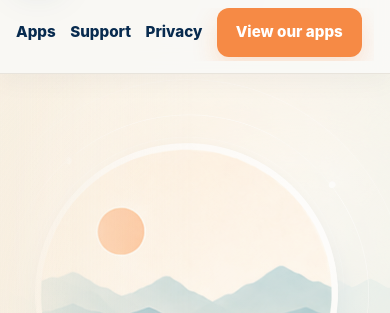
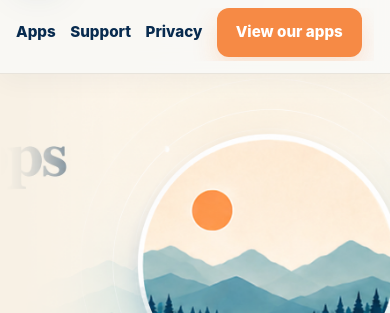
Before and after one commit to velocats/quiettoolsapps.com, an Astro site: page / in a window 390 px wide. Shown: the part 72-385 px from the top of the page. Built offline with nearby package versions, Linux system fonts and the light colour scheme; Astro itself is replaced by a stand-in of ours.

Commit message:
Retry full-width hero background

```diff
--- a/src/components/Hero.astro
+++ b/src/components/Hero.astro
@@ -2,9 +2,7 @@
 import Button from './Button.astro';
 const base = import.meta.env.BASE_URL;
 ---
-<section class="hero-shell" aria-labelledby="home-hero-title" style={`--hero-art:url('${base}assets/hero-illustration.png')`}>
-  <div class="hero-visual" aria-hidden="true"></div>
-
+<section class="hero-shell" aria-labelledby="home-hero-title" style={`--hero-bg:url('${base}assets/hero-background.png')`}>
   <div class="hero section-pad">
     <div class="hero-copy">
       <p class="eyebrow">Simple apps for useful things.</p>
--- a/src/styles/global.css
+++ b/src/styles/global.css
@@ -80,32 +80,22 @@
 .hero-shell {
   position: relative;
   overflow: hidden;
-  min-height: clamp(560px, 68vh, 720px);
-  background:
-    radial-gradient(circle at 76% 22%, rgba(255,255,255,.82), transparent 18rem),
-    radial-gradient(circle at 73% 35%, rgba(247,232,210,.55), transparent 34rem),
-    linear-gradient(100deg, #f8f1e5 0%, #faf5ec 43%, #e9f4f2 100%);
+  min-height: clamp(600px, 72vh, 760px);
+  background-color: #f8f1e5;
+  background-image: var(--hero-bg);
+  background-repeat: no-repeat;
+  background-position: center center;
+  background-size: cover;
   border-bottom: 1px solid rgba(230,225,216,.72);
-}
-.hero-visual {
-  position: absolute;
-  inset: 0;
-  z-index: 0;
-  pointer-events: none;
-  background-image: var(--hero-art);
-  background-repeat: no-repeat;
-  background-position: right center;
-  background-size: min(68vw, 1060px) auto;
-  opacity: .98;
 }
 .hero {
   position: relative;
   z-index: 1;
-  min-height: clamp(560px, 68vh, 720px);
+  min-height: clamp(600px, 72vh, 760px);
   display: flex;
   align-items: center;
-  padding-top: clamp(3.1rem, 5vw, 4.6rem);
-  padding-bottom: clamp(2.3rem, 3.6vw, 3rem);
+  padding-top: clamp(3.3rem, 5vw, 4.8rem);
+  padding-bottom: clamp(2.4rem, 3.8vw, 3.2rem);
 }
 .hero-copy {
   position: relative;
@@ -188,15 +178,14 @@
 @keyframes floaty { 0%,100% { transform: translateY(0); opacity: .25; } 50% { transform: translateY(-18px); opacity: .65; } }
 
 @media (max-width: 980px) {
-  .hero-shell { min-height: auto; }
-  .hero-visual {
-    background-position: center top;
-    background-size: min(112vw, 760px) auto;
-    opacity: .55;
+  .hero-shell {
+    min-height: auto;
+    background-position: 68% top;
+    background-size: auto 520px;
   }
   .hero {
     min-height: auto;
-    padding-top: clamp(18rem, 55vw, 30rem);
+    padding-top: clamp(20rem, 54vw, 30rem);
   }
   .app-grid { grid-template-columns: repeat(2, minmax(0,1fr)); }
   .intro-grid { grid-template-columns: 1fr; }
@@ -207,8 +196,11 @@
   .site-nav { width: 100%; overflow-x: auto; padding-bottom: .25rem; }
   .brand-mark { width: 44px; height: 44px; }
   h1 { font-size: clamp(2.75rem, 15vw, 4rem); }
-  .hero { padding-top: clamp(15rem, 62vw, 22rem); }
-  .hero-visual { background-size: min(132vw, 620px) auto; opacity: .5; }
+  .hero-shell {
+    background-position: 72% top;
+    background-size: auto 390px;
+  }
+  .hero { padding-top: clamp(16rem, 66vw, 23rem); }
   .app-grid, .info-grid, .footer-columns, .future-band { grid-template-columns: 1fr; }
   .future-band { text-align: left; }
 }
```
Also changed, not shown: public/assets/hero-background.png (added).
